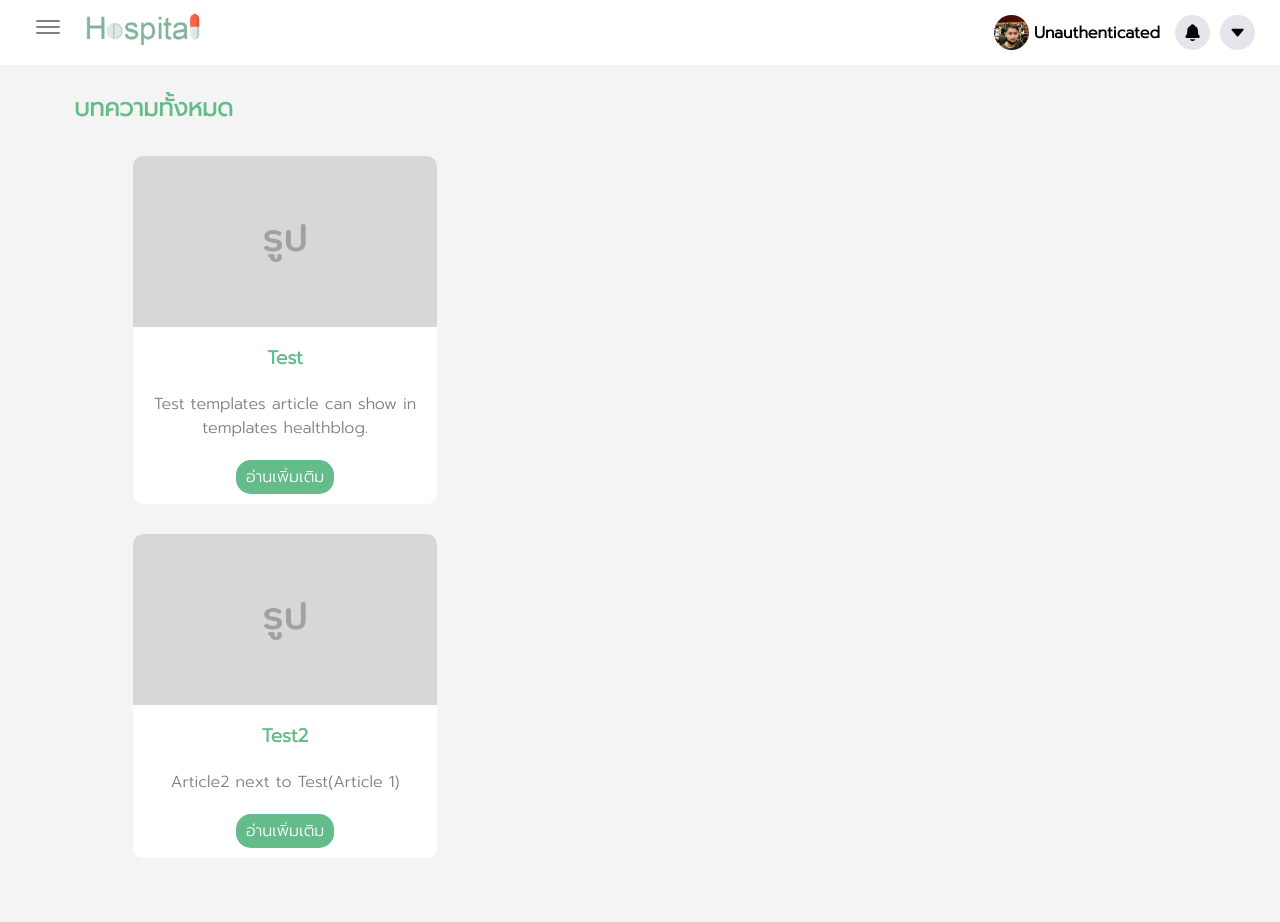
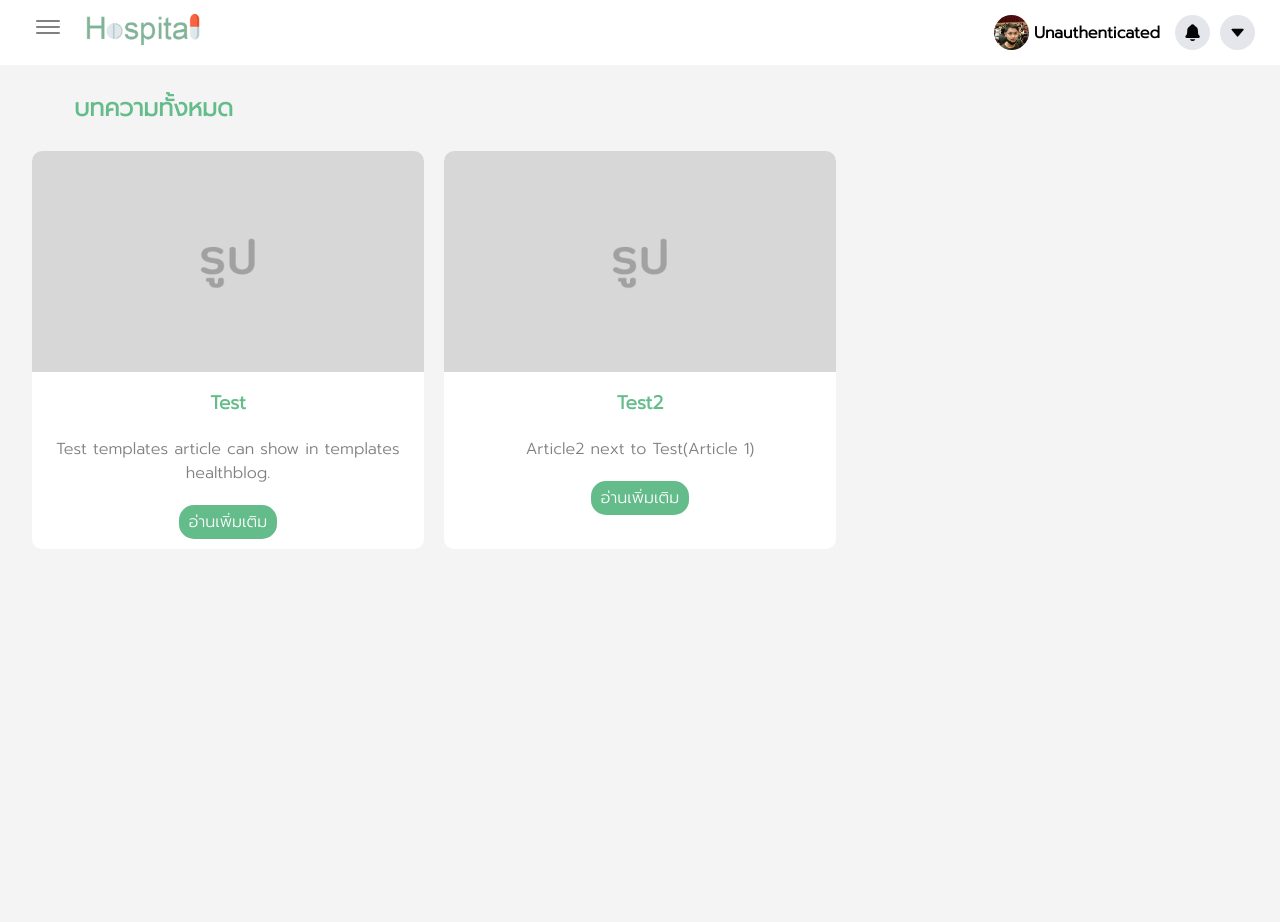
Before and after one commit to yoki31/FPPY.github.io, a Django app: page /healthblog in a window 1280 px wide. Shown: the top 922 px of the page. Run offline with Django 3.2, Linux system fonts and the light colour scheme; data comes from the database, SQL or seed files in the repository; style sheets or scripts are compiled from the project's sources.

Commit message:
Bug fixes card design for for loop

```diff
--- a/doctors/templates/doctors/healthblog.html
+++ b/doctors/templates/doctors/healthblog.html
@@ -12,9 +12,9 @@
         <!-- <a href="#"><h3>เพิ่ม</h3></a> -->
     </div>
 
+
+    <div class="news-card-area-all">
         {% for article in articles %}
-    <div class="news-card-area-all">
-        <div class="row">
         <div class="news-card">
             <img src="{% static 'images/pic.jpg' %}">
             <div class="news-topic">
@@ -25,9 +25,8 @@
             </div>
             <a href="{% url 'doctors:healthblog_one' %}" class="read-more">อ่านเพิ่มเติม</a>
         </div>
+        {% endfor %}
     </div>
-    </div>
-    {% endfor %}
 
         <!--    <div class="news-card">-->
         <!--        <img src="{% static 'images/pic.jpg' %}">-->
--- a/static/css/style-mhealthblog.css
+++ b/static/css/style-mhealthblog.css
@@ -35,32 +35,25 @@
     .area-content .header-news-menu a:hover {
       background: #56cc89; }
   .area-content .news-card-area-all {
-    width: 80%;
-    display: flex;
-    flex-direction: column;
-    justify-content: space-between;
-    align-items: center;
-    text-align: center; }
-    .area-content .news-card-area-all .row {
-      width: 100%;
+    margin: 0 auto;
+    max-width: 95%;
     margin-bottom: 20px;
-      padding: 5px;
-      display: flex;
-      justify-content: space-between; }
-      .area-content .news-card-area-all .row .news-card {
-        width: 30%;
+    display: grid;
+    grid-template-columns: repeat(3, 1fr);
+    gap: 20px; }
+    .area-content .news-card-area-all .news-card {
       background-color: white;
       border-radius: 10px;
       overflow: hidden; }
-        .area-content .news-card-area-all .row .news-card img {
+      .area-content .news-card-area-all .news-card img {
         width: 100%; }
-        .area-content .news-card-area-all .row .news-card .news-topic {
+      .area-content .news-card-area-all .news-card .news-topic {
         color: #63bc8a;
         padding: 10px; }
-        .area-content .news-card-area-all .row .news-card .details {
+      .area-content .news-card-area-all .news-card .details {
         color: gray;
         padding: 10px; }
-        .area-content .news-card-area-all .row .news-card .read-more {
+      .area-content .news-card-area-all .news-card .read-more {
         position: relative;
         display: inline-block;
         padding: 5px 10px;
@@ -68,10 +61,9 @@
         color: white;
         border-radius: 15px;
         text-decoration: none;
-          margin-top: 10px;
-          margin-bottom: 10px;
+        margin: 10px;
         transition: 100ms; }
-        .area-content .news-card-area-all .row .news-card .read-more:hover {
+      .area-content .news-card-area-all .news-card .read-more:hover {
         background: #56cc89; }
 
 /*# sourceMappingURL=style-mhealthblog.css.map */
--- a/static/scss/style-mhealthblog.scss
+++ b/static/scss/style-mhealthblog.scss
@@ -57,26 +57,30 @@ $Topiccolor: #63bc8a;
     }
 
     .news-card-area-all {
-        width: 80%;
-        display: flex;
-        flex-direction: column;
-        justify-content: space-between;
-        align-items: center;
-        text-align: center;
+        // width: 80%;
+        // // display: flex;
+        // display: grid;
+        // grid-template-columns: repeat(3, 1fr);
+        // grid-auto-rows: 100px;
+        // // flex-direction: column;
+        // // justify-content: space-between;
+        // align-items: center;
+        // text-align: center;
+        // padding: 10px;
         // background-color: rgb(177, 138, 216);
-        .row {
-            width: 100%;
-            // height: 350px;
+        margin: 0 auto;
+        max-width: 95%;
         margin-bottom: 20px;
-            padding: 5px;
-            // background-color: pink;
-            display: flex;
-            justify-content: space-between;
+        display: grid;
+        grid-template-columns: repeat(3,1fr);
+        gap: 20px;
+        // background-color: rgb(177, 138, 216);
+
         .news-card {
-                width: 30%;
             background-color: $Cardcolor;
             border-radius: 10px;
             overflow: hidden;
+
             img {
                 width: 100%;
             }
@@ -99,8 +103,7 @@ $Topiccolor: #63bc8a;
                 color: $Cardcolor;
                 border-radius: 15px;
                 text-decoration: none;
-                    margin-top: 10px;
-                    margin-bottom: 10px;
+                margin: 10px;
                 transition: 100ms;
             }
 
@@ -108,7 +111,51 @@ $Topiccolor: #63bc8a;
                 background: #56cc89;
             }
 
+        // .row {
+        //     width: 100%;
+        //     // height: 350px;
+        //     margin-bottom: 20px;
+        //     padding: 5px;
+        //     // background-color: pink;
+        //     display: flex;
+        //     justify-content: space-between;
+        //     .news-card {
+        //         width: 30%;
+        //         background-color: $Cardcolor;
+        //         border-radius: 10px;
+        //         overflow: hidden;
+        //         img {
+        //             width: 100%;
+        //         }
+
+        //         .news-topic {
+        //             color: $Topiccolor;
+        //             padding: 10px;
+        //         }
+
+        //         .details {
+        //             color: gray;
+        //             padding: 10px;
+        //         }
+
+        //         .read-more {
+        //             position: relative;
+        //             display: inline-block;
+        //             padding: 5px 10px;
+        //             background: $Topiccolor;
+        //             color: $Cardcolor;
+        //             border-radius: 15px;
+        //             text-decoration: none;
+        //             margin-top: 10px;
+        //             margin-bottom: 10px;
+        //             transition: 100ms;
+        //         }
+
+        //         .read-more:hover {
+        //             background: #56cc89;
+        //         }
+
+        //     }
         }
     }
 }
-}
```
Also changed, not shown: 1 other file. Lines whose indentation alone changed are shown as unchanged.
